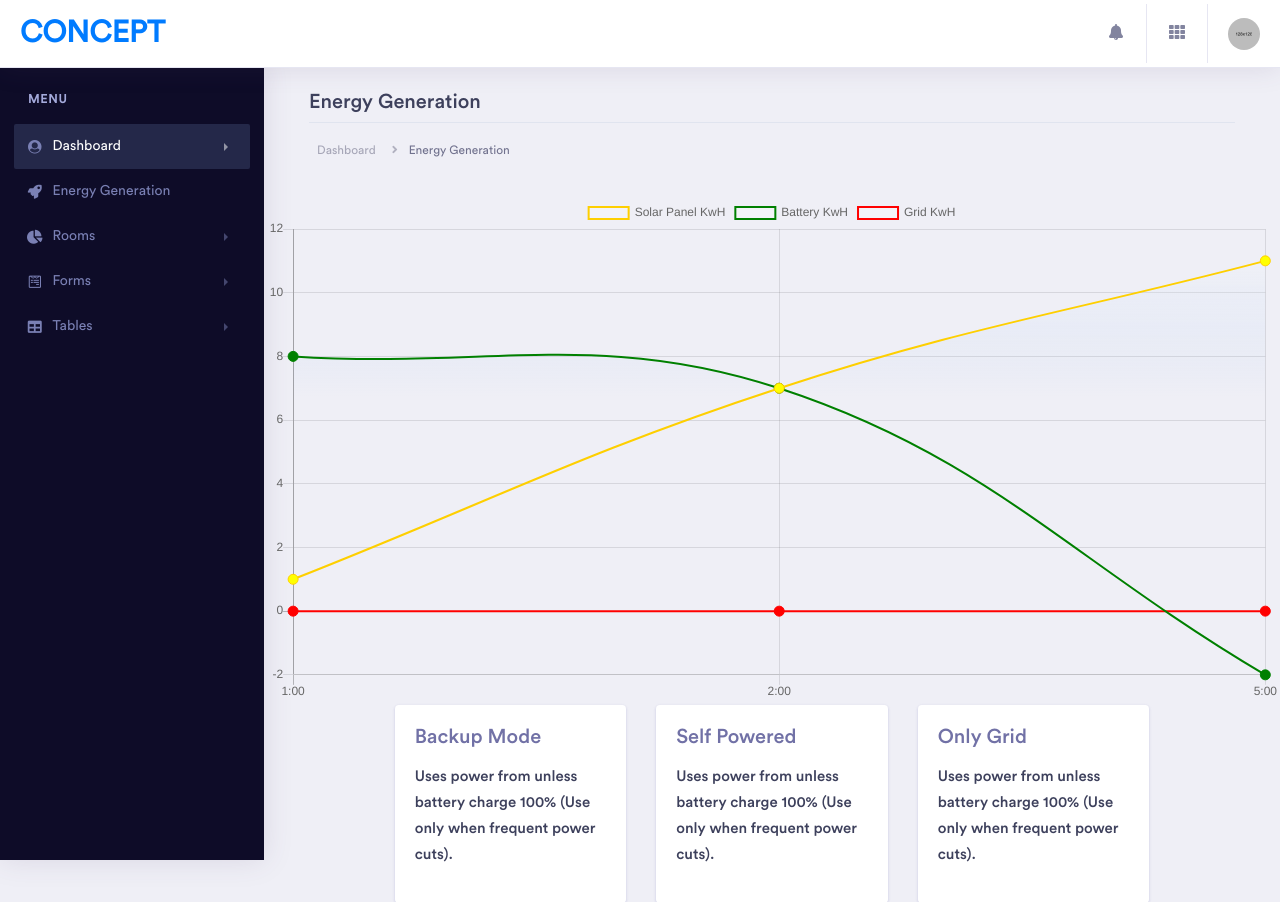
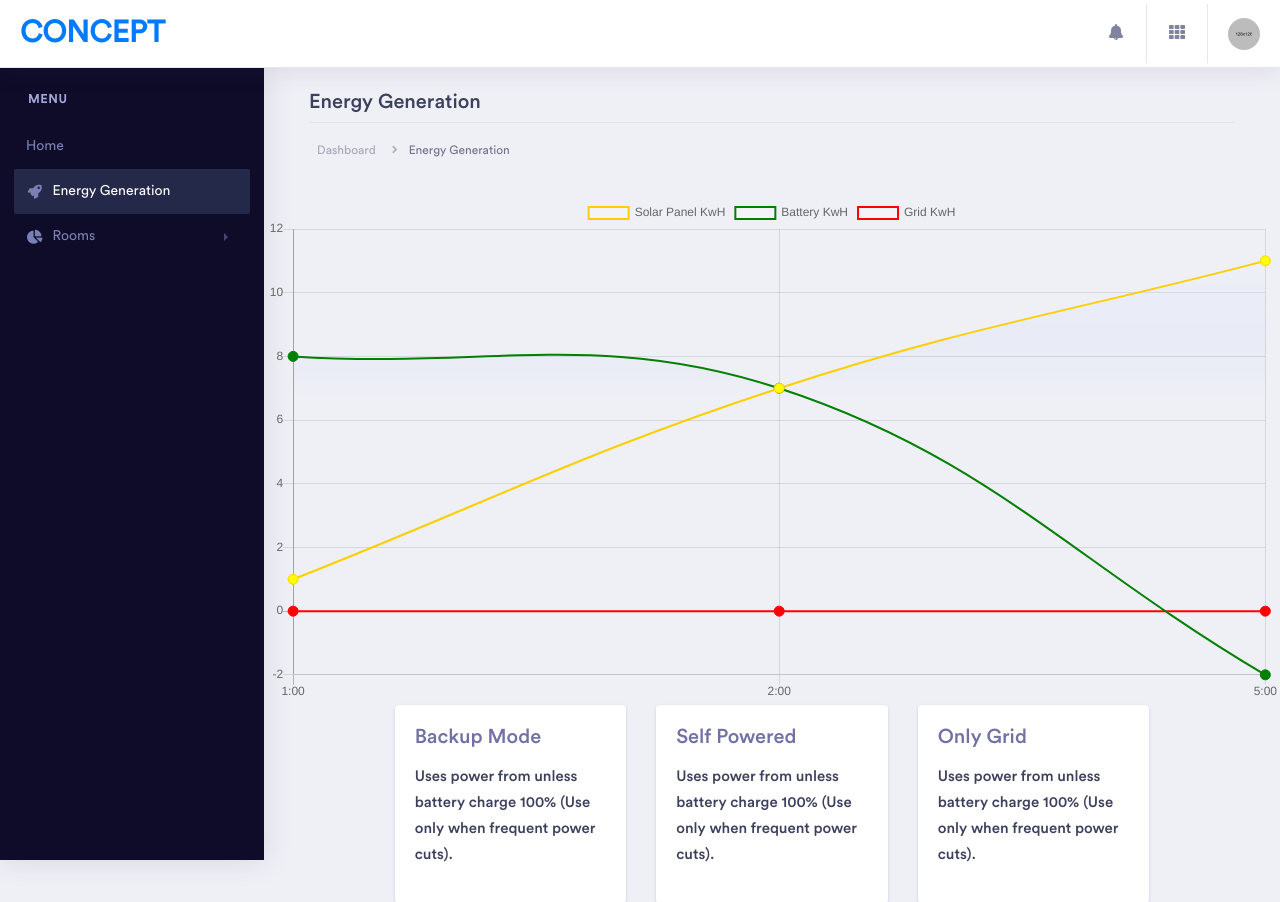
Before and after one commit to Akilan1999/Esteem_v2-1, a Django app: page /energy in a window 1280 px wide. Shown: the top 902 px of the page. Run offline with Django 3.2, Linux system fonts and the light colour scheme; the visitor is signed in with stand-in values (Sample User, id 1); data that the repository does not hold is empty; some libraries are stand-ins or nearby versions; some web fonts are replaced.

Commit message:
Added the option to highlight the page user is currently at in sidebar, and removed inactive links from the sidebar

```diff
--- a/templates/base_template.html
+++ b/templates/base_template.html
@@ -20,9 +20,9 @@
     <title>{% block title %}{% endblock %}</title>
     <style>{% block style %}{% endblock %}</style>
 </head>
-<span id="_pageName" style="display:none">{% block pagename %}{% endblock %}</span>
 <body>
 {% block main %}
+    <span id="_pageName" style="display:none">{% block pagename %}{% endblock %}</span>
     <!-- ============================================================== -->
     <!-- main wrapper -->
     <!-- ============================================================== -->
@@ -160,48 +160,13 @@
                             <li class="nav-divider">
                                 Menu
                             </li>
-                            <li class="nav-item ">
-                                <a class="nav-link active" href="#" data-toggle="collapse" aria-expanded="false"
-                                   data-target="#submenu-1" aria-controls="submenu-1"><i
-                                        class="fa fa-fw fa-user-circle"></i>Dashboard <span
-                                        class="badge badge-success">6</span></a>
-                                <div id="submenu-1" class="collapse submenu" style="">
-                                    <ul class="nav flex-column">
-                                        <li class="nav-item">
-                                            <a class="nav-link" href="{% url 'homepage' %}">Home</a>
-                                        </li>
-                                    </ul>
-                                </div>
+                            <li class="nav-item">
+                                <a data-link-name="homepage" class="nav-link" href="{% url 'homepage' %}">Home</a>
                             </li>
                             <li class="nav-item">
-                                <a class="nav-link" href="{% url 'energygeneration' %}"><i
+                                <a data-link-name="energy_generation" class="nav-link"
+                                   href="{% url 'energygeneration' %}"><i
                                         class="fa fa-fw fa-rocket"></i>Energy Generation</a>
-                                <div id="submenu-2" class="collapse submenu" style="">
-                                    <ul class="nav flex-column">
-                                        <li class="nav-item">
-                                            <a class="nav-link" href="pages/cards.html">Cards <span
-                                                    class="badge badge-secondary">New</span></a>
-                                        </li>
-                                        <li class="nav-item">
-                                            <a class="nav-link" href="pages/general.html">General</a>
-                                        </li>
-                                        <li class="nav-item">
-                                            <a class="nav-link" href="pages/carousel.html">Carousel</a>
-                                        </li>
-                                        <li class="nav-item">
-                                            <a class="nav-link" href="pages/listgroup.html">List Group</a>
-                                        </li>
-                                        <li class="nav-item">
-                                            <a class="nav-link" href="pages/typography.html">Typography</a>
-                                        </li>
-                                        <li class="nav-item">
-                                            <a class="nav-link" href="pages/accordions.html">Accordions</a>
-                                        </li>
-                                        <li class="nav-item">
-                                            <a class="nav-link" href="pages/tabs.html">Tabs</a>
-                                        </li>
-                                    </ul>
-                                </div>
                             </li>
                             <li class="nav-item">
                                 <a class="nav-link" href="#" data-toggle="collapse" aria-expanded="false"
@@ -211,49 +176,10 @@
                                     <ul class="nav flex-column">
                                         {% for room in Room %}
                                             <li class="nav-item">
-                                                <a class="nav-link"
+                                                <a data-link-name="{{ room.room_name }}" class="nav-link"
                                                    href="{% url 'roompage' room.room_no %}">{{ room.room_name }}</a>
                                             </li>
                                         {% endfor %}
-                                    </ul>
-                                </div>
-                            </li>
-                            <li class="nav-item ">
-                                <a class="nav-link" href="#" data-toggle="collapse" aria-expanded="false"
-                                   data-target="#submenu-4" aria-controls="submenu-4"><i
-                                        class="fab fa-fw fa-wpforms"></i>Forms</a>
-                                <div id="submenu-4" class="collapse submenu" style="">
-                                    <ul class="nav flex-column">
-                                        <li class="nav-item">
-                                            <a class="nav-link" href="pages/form-elements.html">Form Elements</a>
-                                        </li>
-                                        <li class="nav-item">
-                                            <a class="nav-link" href="pages/form-validation.html">Parsely
-                                                Validations</a>
-                                        </li>
-                                        <li class="nav-item">
-                                            <a class="nav-link" href="pages/multiselect.html">Multiselect</a>
-                                        </li>
-                                        <li class="nav-item">
-                                            <a class="nav-link" href="pages/datepicker.html">Date Picker</a>
-                                        </li>
-                                        <li class="nav-item">
-                                            <a class="nav-link" href="pages/bootstrap-select.html">Bootstrap Select</a>
-                                        </li>
-                                    </ul>
-                                </div>
-                            </li>
-                            <li class="nav-item">
-                                <a class="nav-link" href="#" data-toggle="collapse" aria-expanded="false"
-                                   data-target="#submenu-5" aria-controls="submenu-5"><i class="fas fa-fw fa-table"></i>Tables</a>
-                                <div id="submenu-5" class="collapse submenu" style="">
-                                    <ul class="nav flex-column">
-                                        <li class="nav-item">
-                                            <a class="nav-link" href="pages/general-table.html">General Tables</a>
-                                        </li>
-                                        <li class="nav-item">
-                                            <a class="nav-link" href="pages/data-tables.html">Data Tables</a>
-                                        </li>
                                     </ul>
                                 </div>
                             </li>
@@ -341,7 +267,7 @@
             pageName = '';
         }
         if (pageName.length > 0) {
-            $("li[data-link-name='" + pageName + "']").addClass('active');
+            $("a[data-link-name='" + pageName + "']").addClass('active');
         }
     });
 </script>
--- a/templates/home/energy.html
+++ b/templates/home/energy.html
@@ -2,6 +2,7 @@
 {% block title %}Energy Generation Page{% endblock %}
 {% block breadcrumb %}Energy Generation{% endblock %}
 {% block page_header_name %}Energy Generation{% endblock %}
+{% block pagename %}energy_generation{% endblock %}
 {% block content %}
     <div class="row justify-content-center">
         <div class="container">
--- a/templates/home/room.html
+++ b/templates/home/room.html
@@ -2,6 +2,7 @@
 {% block title %}{{ Room_in.room_name }}{% endblock %}
 {% block breadcrumb %}Rooms{% endblock %}
 {% block page_header_name %}{{ Room_in.room_name }}{% endblock %}
+{% block pagename %}{{ Room_in.room_name }}{% endblock %}
 {% block content %}
     <div class="container-fluid">
         <div class="card">
@@ -88,7 +89,7 @@
                                 {% csrf_token %}
                                 <input type="hidden" name="{{ device.0 }}_ip_address" value="{{ device.1 }}"/>
                                 <input type="submit" name="new_device" value="{{ device.0 }}"
-                                       class="btn btn-outline-secondary"/>
+                                       class="btn btn-outline-danger btn-block"/>
                             {% endfor %}
                         </form>
                     </div>
```
